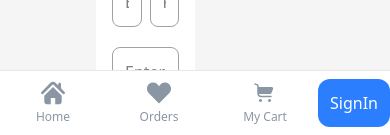
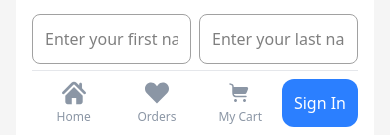
Before and after one commit to adilfarooq-2006/Buyzaar-Ecommerce-WebApp, a Next.js app: page /checkout in a window 390 px wide. Shown: the part 709-844 px from the top of the page. Built offline with nearby package versions, Linux system fonts and the light colour scheme; no server answers.

Commit message:
enhancements

```diff
--- a/app/checkout/page.js
+++ b/app/checkout/page.js
@@ -105,8 +105,8 @@
 
 
   return (
-    <div className='mt-3 mx-20 rounded-md flex p-4 h-auto'>
-      <div className="left rounded-md flex flex-col bg-white p-4 w-1/2">
+    <div className='mt-3 md:mx-20 rounded-md flex md:flex-row flex-col-reverse p-4 h-auto'>
+      <div className="left rounded-md flex flex-col bg-white p-4 md:w-1/2">
         <div className='logo text-7xl font-bold text-blue-500'>
           Buyzaar
         </div>
@@ -221,7 +221,7 @@
       </div>
 
 
-      <div className="right w-1/2 relative">
+      <div className="right md:w-1/2 relative">
         <div className='sticky top-5 p-4 rounded-md border-l border-neutral-400 bg-gray-200'>
           <div className='flex flex-col gap-4'>
             <div className="cart-items max-h-[50vh] overflow-y-auto pr-2">
--- a/components/Navbar.js
+++ b/components/Navbar.js
@@ -82,7 +82,7 @@
         </nav >
 
             {/* Mobile Bottom Navigation */}
-            <div className="fixed bottom-0 left-0 right-0 bg-white border-t border-gray-200 md:hidden z-50">
+            <div className="fixed bottom-0 left-0 right-0 mx-8 bg-white border-t border-gray-200 md:hidden z-50">
                 <div className="flex justify-around items-center h-16">
                 <Link href={"/"} className="flex-1">
                         <div className="flex flex-col items-center justify-center text-[#8b96a5]">
@@ -113,7 +113,7 @@
                     <div>
                         <SignedOut>
                             <SignInButton>
-                                <button className='bg-blue-500 p-3 md:px-5 rounded-xl text-white font-medium text-md hover:bg-blue-600 hover:cursor-pointer'>SignIn</button>
+                                <button className='bg-blue-500 p-3 md:px-5 rounded-xl text-white font-medium text-md hover:bg-blue-600 hover:cursor-pointer'>Sign In</button>
                             </SignInButton>
                         </SignedOut>
                         <SignedIn>
```
